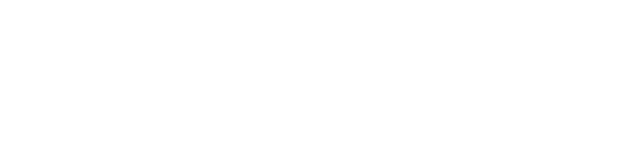
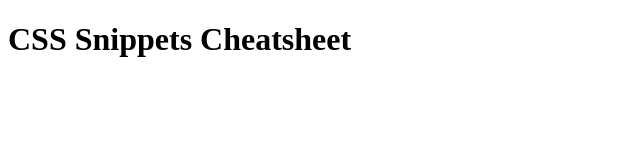
Before and after one commit to Dtrieu1/Module-2-Ending, a plain HTML site: page index.html in a window 1280 px wide. Shown: the whole page, without its empty margins (0-640 px from the left). Drawn offline with Linux system fonts and the light colour scheme.

Commit message:
added header and h1

```diff
--- a/index.html
+++ b/index.html
@@ -7,6 +7,9 @@
     <title>CSS Snippets</title>
 </head>
 <body>
+    <header>
+        <h1>CSS Snippets Cheatsheet</h1>
+    </header>
 
 </body>
 </html>
```
